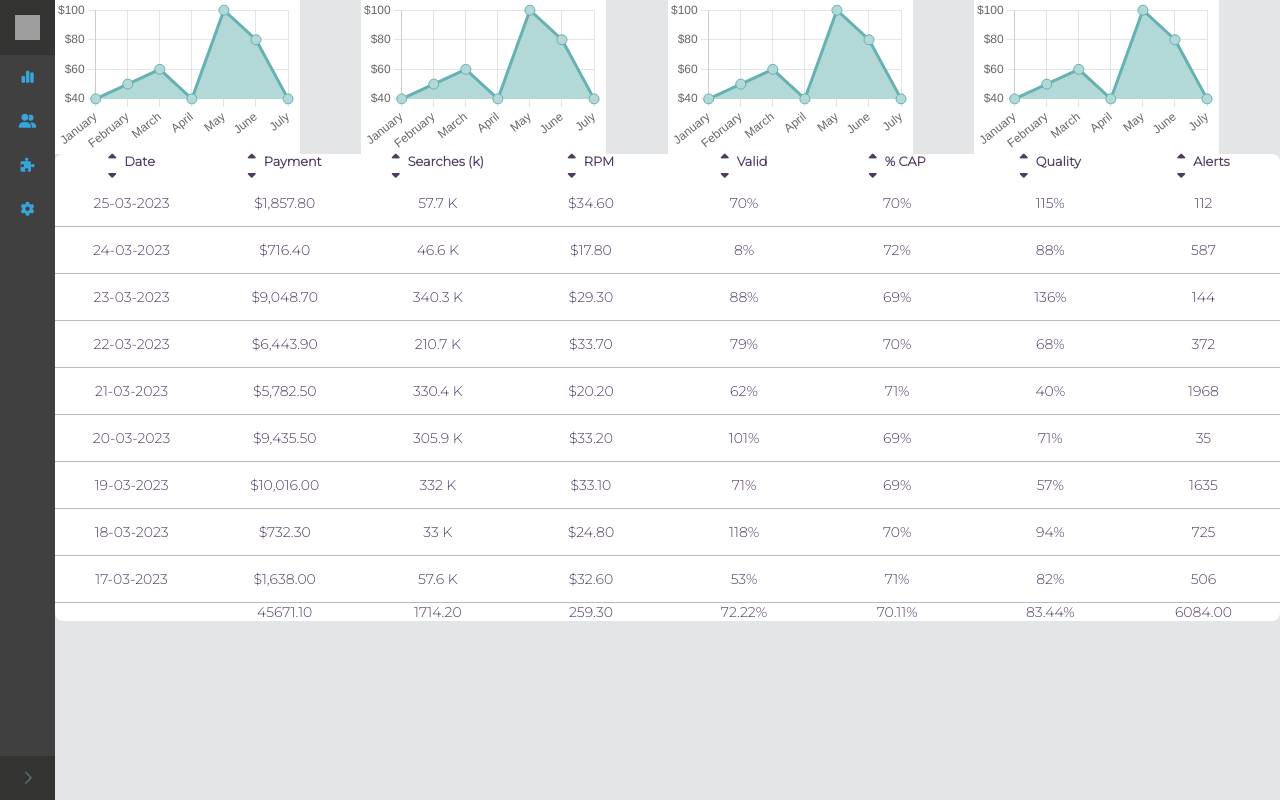
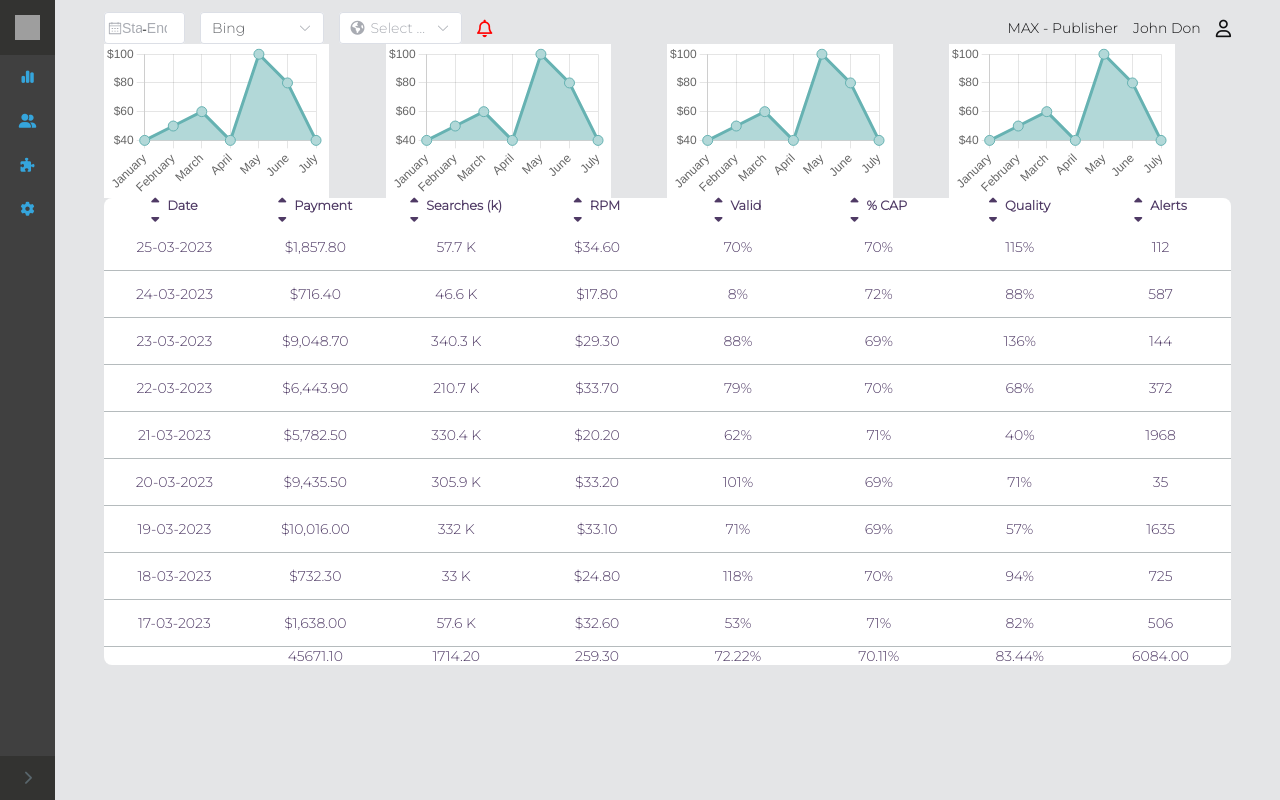
Before and after one commit to eran5000/Dashboard, a Vue app: page / in a window 1280 px wide. Built offline with nearby package versions, Linux system fonts and the light colour scheme; grey boxes are pictures that could not be loaded.

Commit message:
Paddingzz

```diff
--- a/src/views/Dashboard.vue
+++ b/src/views/Dashboard.vue
@@ -1,5 +1,7 @@
 <template>
   <SideNav />
+  <main class="main-content">
+    <AppHeader />
     <section class="content-container">
       <section class="charts-container">
         <Charts label="RPM" :dataSet="[40, 50, 60, 40, 100, 80, 40]"
@@ -13,6 +15,7 @@
       </section>
       <DataTable @sort="sortEntities" :entities="entities" />
     </section>
+  </main>
 </template>
 
 <script>
```
Lines whose indentation alone changed are shown as unchanged.
